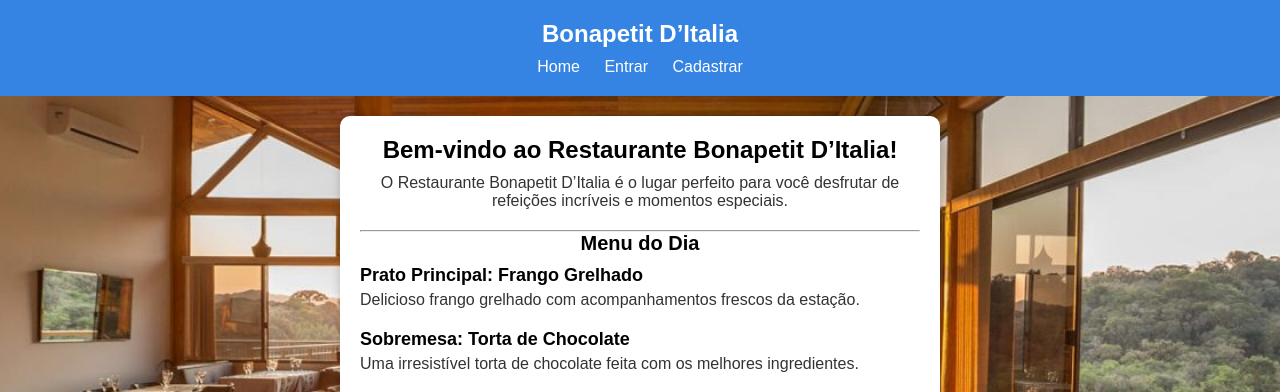
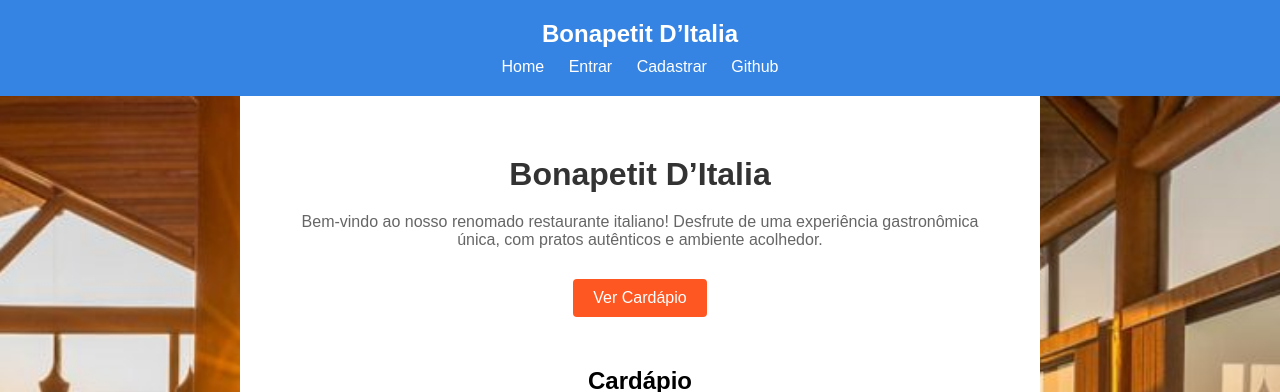
Before and after one commit to Loboalpha21/LeoasProject, a Flask app: page / in a window 1280 px wide. Shown: the top 392 px of the page. Run offline with Flask 2, Linux system fonts and the light colour scheme; the visitor is signed in with stand-in values (Sample User, id 1).

Commit message:
bunch 2.1

```diff
--- a/templates/home.html
+++ b/templates/home.html
@@ -1,30 +1,104 @@
 {% extends "layout.html" %}
 {% block content %}
-<div class="main-container">
-  <h1>Bem-vindo ao Restaurante Bonapetit D’Italia!</h1>
-  <p>O Restaurante Bonapetit D’Italia é o lugar perfeito para você desfrutar de refeições incríveis e momentos especiais.</p>
-  <hr>
+<style>
+  /* Estilos CSS personalizados */
+  .container {
+    background-color:white;
+    max-width: 800px;
+    margin: 0 auto;
+    padding: 60px;
+    text-align: center;
+    border-radius:0px 0px 15px 15px;
+  }
 
-  <div class="menu-container">
-    <h2>Menu do Dia</h2>
-    <ul>
-      <li>
-        <h3>Prato Principal: Frango Grelhado</h3>
-        <p>Delicioso frango grelhado com acompanhamentos frescos da estação.</p>
-      </li>
-      <li>
-        <h3>Sobremesa: Torta de Chocolate</h3>
-        <p>Uma irresistível torta de chocolate feita com os melhores ingredientes.</p>
-      </li>
-      <li>
-        <h3>Bebida: Suco de Laranja Natural</h3>
-        <p>Refrescante suco de laranja feito na hora.</p>
-      </li>
-    </ul>
+  .h1-local {
+    color: #333;
+    margin-bottom: 20px;
+  }
+
+  p {
+    color: #666;
+    margin-bottom: 30px;
+  }
+
+  .btn {
+    display: inline-block;
+    padding: 10px 20px;
+    background-color: #ff5722;
+    color: #fff;
+    text-decoration: none;
+    border-radius: 4px;
+    transition: background-color 0.3s ease;
+  }
+
+  .btn:hover {
+    background-color: #ff7043;
+  }
+
+  .menu {
+    margin-top: 50px;
+  }
+
+  .menu-item {
+    display: flex;
+    justify-content: center;
+    align-items: center;
+    margin-bottom: 20px;
+  }
+
+  .menu-item img {
+    width: 100%;
+    max-width: 300px;
+    border-radius: 4px;
+  }
+
+  .menu-item-info {
+    margin-left: 20px;
+    text-align: left;
+  }
+
+  .menu-item-info h2 {
+    margin-top: 0;
+    margin-bottom: 10px;
+  }
+
+  .menu-item-info p {
+    margin-bottom: 10px;
+  }
+</style>
+<div class="container">
+  <h1 class="h1-local">Bonapetit D’Italia</h1>
+  <p>Bem-vindo ao nosso renomado restaurante italiano! Desfrute de uma experiência gastronômica única, com pratos autênticos e ambiente acolhedor.</p>
+  <a href="#" class="btn btn-primary">Ver Cardápio</a>
+
+  <div class="menu">
+    <h2>Cardápio</h2>
+    <div class="menu-item">
+      <img src="pasta.jpg" alt="Pasta Italiana">
+      <div class="menu-item-info">
+        <h2>Pasta Italiana</h2>
+        <p>Deliciosa massa italiana preparada com ingredientes frescos e molho caseiro.</p>
+        <p><strong>Preço: R$ 30,00</strong></p>
+      </div>
+    </div>
+    <div class="menu-item">
+      <img src="pizza.jpg" alt="Pizza Italiana">
+      <div class="menu-item-info">
+        <h2>Pizza Italiana</h2>
+        <p>A verdadeira pizza italiana com massa fina, ingredientes selecionados e assada no forno a lenha.</p>
+        <p><strong>Preço: R$ 35,00</strong></p>
+      </div>
+    </div>
+    <div class="menu-item">
+      <img src="tiramisu.jpg" alt="Tiramisu">
+      <div class="menu-item-info">
+        <h2>Tiramisu</h2>
+        <p>A clássica sobremesa italiana com camadas de biscoito, café e creme de mascarpone.</p>
+        <p><strong>Preço: R$ 15,00</strong></p>
+      </div>
+    </div>
   </div>
 
-  <div class="link-container">
-    <a href="/login">Faça seu pedido agora!</a>
-  </div>
+  <p>Reserve sua mesa ou faça um pedido pelo telefone: <strong>(XX) XXXX-XXXX</strong></p>
 </div>
 {% endblock %}
--- a/templates/layout.html
+++ b/templates/layout.html
@@ -16,6 +16,7 @@
       <a href="/">Home</a>
       <a href="/login">Entrar</a>
       <a href="/register">Cadastrar</a>
+      <a href="https://github.com/pikdox/LeoasProject">Github</a>
     </nav>
   </header>
 
```
Also changed, not shown: db/__init__.py (added, +73 -0 lines), static/styles/default.css (+8 -23 lines).
